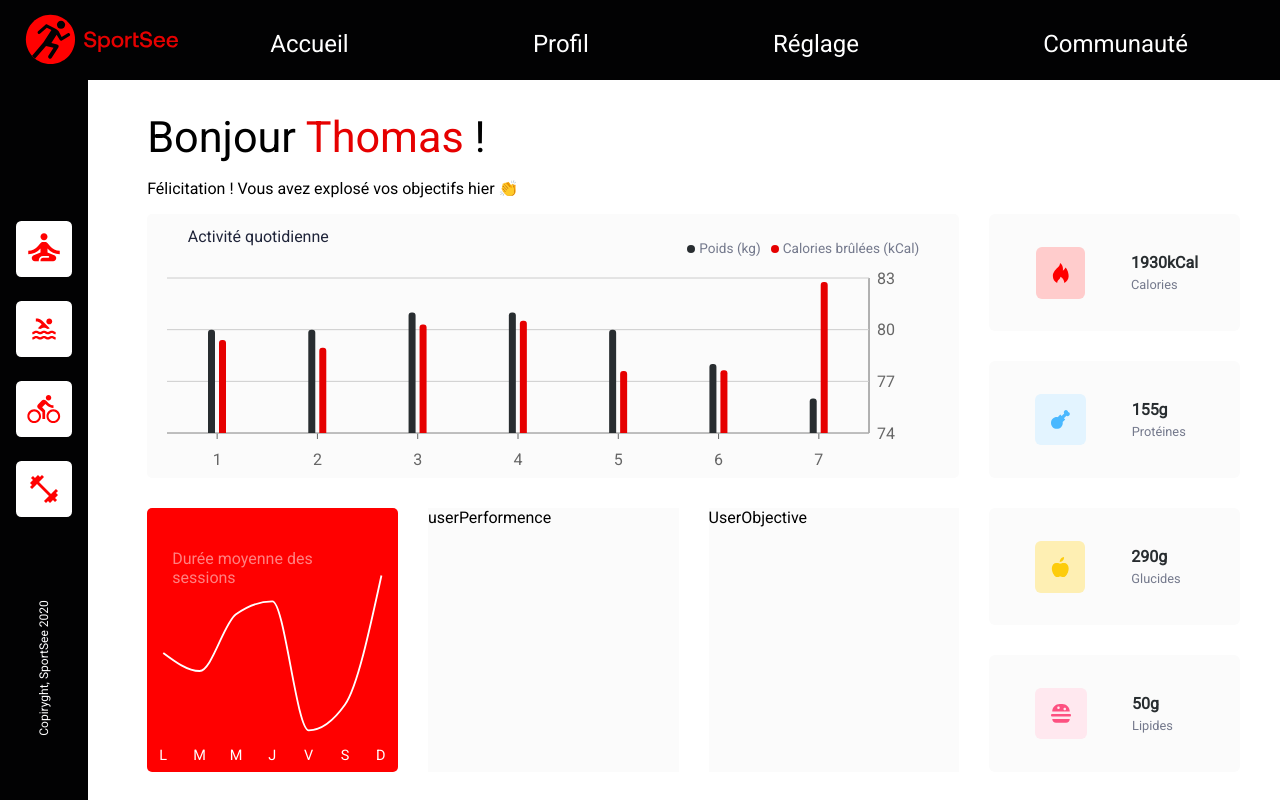
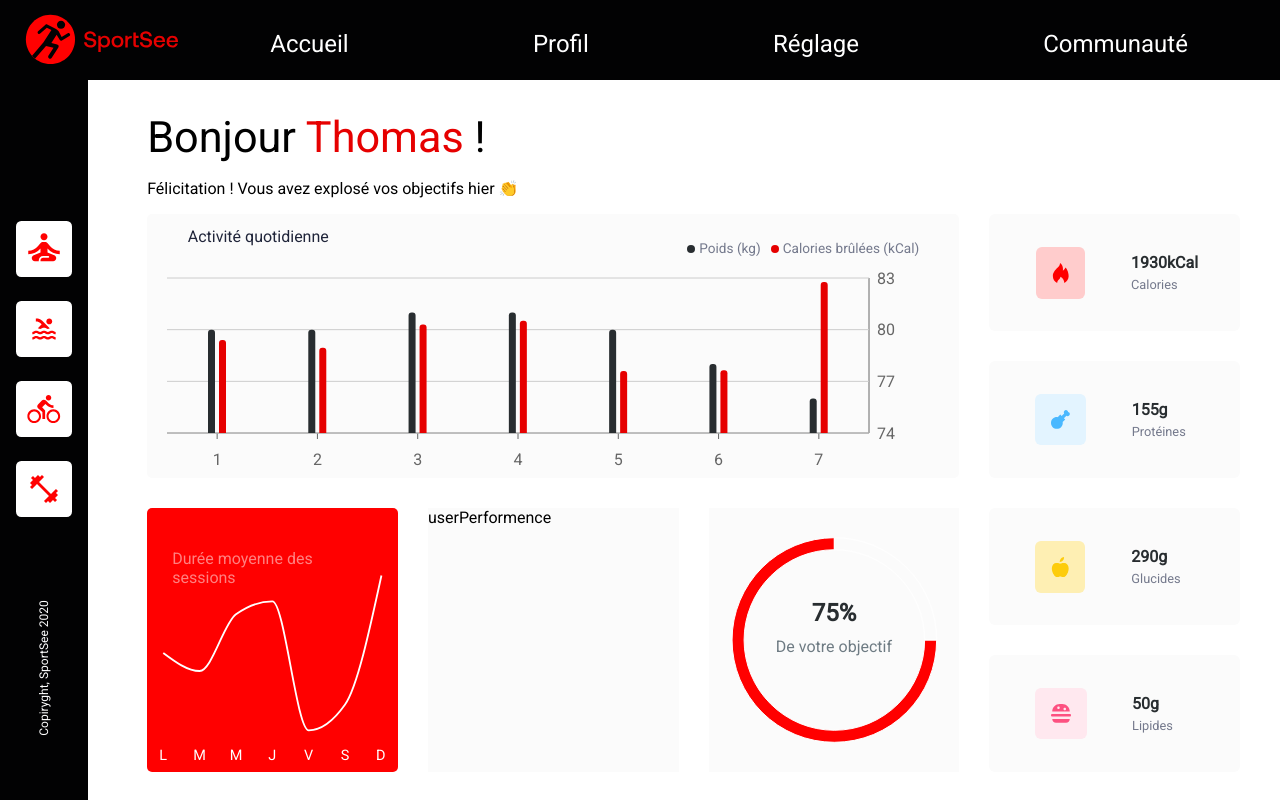
Before and after one commit to thxDuck/DylanPelle_12_052022, a React (Create React App) app: page / in a window 1280 px wide. Built offline with nearby package versions, Linux system fonts and the light colour scheme.

Commit message:
Add objective chart

```diff
--- a/package.json
+++ b/package.json
@@ -14,6 +14,7 @@
     "react-scripts": "^5.0.1",
     "recharts": "^2.1.10",
     "sass": "^1.52.0",
+    "styled-components": "^5.3.5",
     "web-vitals": "^2.1.4"
   },
   "scripts": {
--- a/sass/components/index.scss
+++ b/sass/components/index.scss
@@ -2,6 +2,7 @@
 @import "mainContent.scss";
 @import "header.scss";
 @import "dashboard.scss";
-@import "avreageSession.scss";
+@import "averageSessions.scss";
 @import "dailyActivity.scss";
+@import "objective.scss";
 @import "card.scss";
--- /dev/null
+++ b/sass/components/objective.scss
@@ -0,0 +1,24 @@
+#userObjective {
+    @include col-align(center);
+
+
+    .label-objective {
+        position: absolute;
+        bottom: 20%;
+
+        p {
+            font-weight: 500;
+            text-align: center;
+            text-justify: inter-word;
+            color: lighten(#282D30, 30%);
+        }
+
+        .percentage {
+            font-weight: 700;
+            font-size: 1.5rem;
+            color: #282D30;
+            margin-bottom: 0.6rem;
+        }
+
+    }
+}
--- a/src/components/Dashboard.jsx
+++ b/src/components/Dashboard.jsx
@@ -12,7 +12,7 @@ const Dashboard = () => {
 			<DailyActivity />
 			<AverageSessions />
 			<UserPerformence />
-			<UserObjective />
+			<UserObjective score="0.75" />
 			<UserInformations />
 		</section>
 	);
--- a/src/components/dashboard/AverageSessions.jsx
+++ b/src/components/dashboard/AverageSessions.jsx
@@ -1,6 +1,5 @@
 import React from "react";
 import { LineChart, Line, Tooltip, XAxis, ResponsiveContainer } from "recharts";
-// https://recharts.org/en-US/api/LineChart
 const DAYS = ["L", "M", "M", "J", "V", "S", "D"];
 const AverageSessions = () => {
 	const data = [
@@ -44,8 +43,8 @@ const AverageSessions = () => {
 				</p>
 			</div>
 			<ResponsiveContainer width="100%" height="80%">
-				<LineChart data={data} stackOffset="silhouette">
-					<Line type="monotone" margin={{ top: 50, right: 20, bottom: 5, left: 0 }} overflow={150} aria-valuemax={500} dataKey="sessionLength" dot={false} stroke="#fff" strokeWidth="2" tickLine={false} />
+				<LineChart data={data}>
+					<Line type="monotone" margin={{ top: 50, right: 20, bottom: 5, left: 0 }} aria-valuemax={500} dataKey="sessionLength" dot={false} stroke="#fff" strokeWidth="2" tickLine={false} />
 					<XAxis dataKey="day" stroke="#fff" tickLine={false} tickMargin={15} axisLine={false} tickFormatter={(dayNumber) => `${DAYS[dayNumber - 1]}`} />
 					<Tooltip content={<CustomTooltip />} cursor={false} />
 				</LineChart>
@@ -55,6 +54,7 @@ const AverageSessions = () => {
 };
 
 export default AverageSessions;
+// TODO : Représenter le weekend en background
 
 const CustomTooltip = ({ active, payload }) => {
 	if (active) {
--- a/src/components/dashboard/DailyActivity.jsx
+++ b/src/components/dashboard/DailyActivity.jsx
@@ -1,4 +1,5 @@
 import React from "react";
+import styled from "styled-components";
 import { BarChart, Bar, XAxis, YAxis, CartesianGrid, Tooltip, Legend, ResponsiveContainer } from "recharts";
 const data = [
 	{
@@ -38,11 +39,19 @@ const data = [
 	},
 ];
 
+const Paragraph = styled.p`
+	font-size: 1rem;
+	font-weight: 500;
+	color: #20253a;
+`;
+
 const DailyActivity = () => {
+	// const dataMax = Math.max(...data.map((item) => item.kilogram)) + 2;
+	// const dataMin = Math.min(...data.map((item) => item.kilogram)) - 2;
 	return (
 		<div id="dailyActivity">
 			<div className="title">
-				<p>Activité quotidienne</p>
+				<Paragraph>Activité quotidienne</Paragraph>
 			</div>
 			<ResponsiveContainer width="100%" height="100%">
 				<BarChart
@@ -64,7 +73,7 @@ const DailyActivity = () => {
 						height={40}
 						payload={[
 							{ id: "legend-kg", value: "Poids (kg)", type: "circle", color: "#282D30" },
-							{ id: "uv", value: "Calories brûlées (kCal)", type: "circle", color: "#E60000" },
+							{ id: "legend-cal", value: "Calories brûlées (kCal)", type: "circle", color: "#E60000" },
 						]}
 					/>
 
--- a/src/components/dashboard/UserObjective.jsx
+++ b/src/components/dashboard/UserObjective.jsx
@@ -1,10 +1,49 @@
-import React from 'react'
+import React from "react";
+import { PieChart, Pie, Label as LabelList, Cell, ResponsiveContainer } from "recharts";
 
-
-const UserObjective = () => {
-    return (
-        <div id="userObjective">UserObjective</div>
-    )
-}
+const UserObjective = (props) => {
+	const score = props.score * 100;
+	const rest = 100 - score;
+	const percentage = score + "%";
+	const data = [
+		{ name: "Score", value: score, fill: "#FF0000" },
+		{ name: "", value: rest, fill: "none" },
+	];
+	return (
+		<div id="userObjective">
+			<ResponsiveContainer width="100%" height="100%">
+				<PieChart>
+					{/* <Pie data={data} dataKey="value" nameKey="name" cx="50%" cy="50%" innerRadius={60} outerRadius={80} fill="#82ca9d" label /> */}
+					<Pie data={data} isAnimationActive={true} cx="50%" cy="50%" endAngle={450} startAngle={90} autoReverse={true} innerRadius="75%" outerRadius="85%" fill="#8884d8" dataKey="value">
+						{/* <LabelList position="center" content={renderLabel} /> */}
+						{data.map((entry, index) => (
+							<Cell key={`cell-${index}`} fill={entry.fill} />
+						))}
+						{/* <Legend verticalAlign="top" align="right" iconSize={8} iconType="circle" height={40} /> */}
+						{/* <Label position="center" value={`${percentage} De votre objectif`} /> */}
+					</Pie>
+				</PieChart>
+			</ResponsiveContainer>
+			<div className="label-objective">
+				<p className="percentage">{percentage}</p>
+				<p>De votre objectif</p>
+			</div>
+		</div>
+	);
+};
 
 export default UserObjective;
+
+const renderLabel = (active) => {
+	if (active) {
+		console.log("active => ", active);
+		return (
+			<div className="label-objective">
+				<p>
+					<span className="percent">12</span>
+					De votre objectif
+				</p>
+			</div>
+		);
+	}
+};
--- a/src/styles/style.css
+++ b/src/styles/style.css
@@ -254,11 +254,6 @@ header p {
   left: 5%;
   top: 5%;
 }
-#dailyActivity .title p {
-  font-size: 1rem;
-  font-weight: 500;
-  color: #20253A;
-}
 #dailyActivity .custom-tooltip {
   background-color: #E60000;
   font-size: 0.75rem;
@@ -270,6 +265,28 @@ header p {
 #dailyActivity .recharts-legend-item-text {
   color: #74798C !important;
   font-size: 0.85rem;
+}
+
+#userObjective {
+  display: flex;
+  flex-direction: column;
+  align-items: center;
+}
+#userObjective .label-objective {
+  position: absolute;
+  bottom: 20%;
+}
+#userObjective .label-objective p {
+  font-weight: 500;
+  text-align: center;
+  text-justify: inter-word;
+  color: #6e7b83;
+}
+#userObjective .label-objective .percentage {
+  font-weight: 700;
+  font-size: 1.5rem;
+  color: #282D30;
+  margin-bottom: 0.6rem;
 }
 
 .card {
```
Also changed, not shown: sass/components/dailyActivity.scss (+5 -6 lines), sass/components/averageSessions.scss (renamed from sass/components/avreageSession.scss), 2 other files (tests, documents, lock files or other folders).
